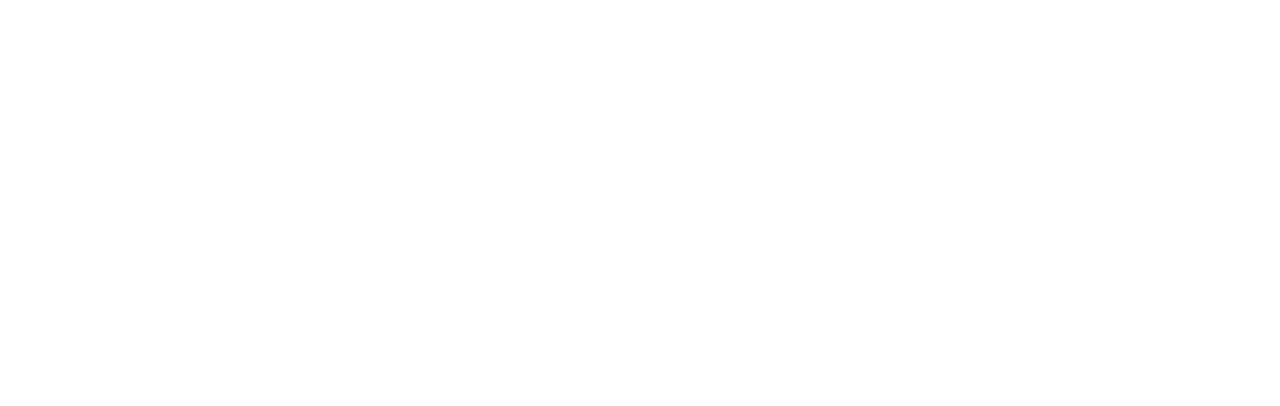
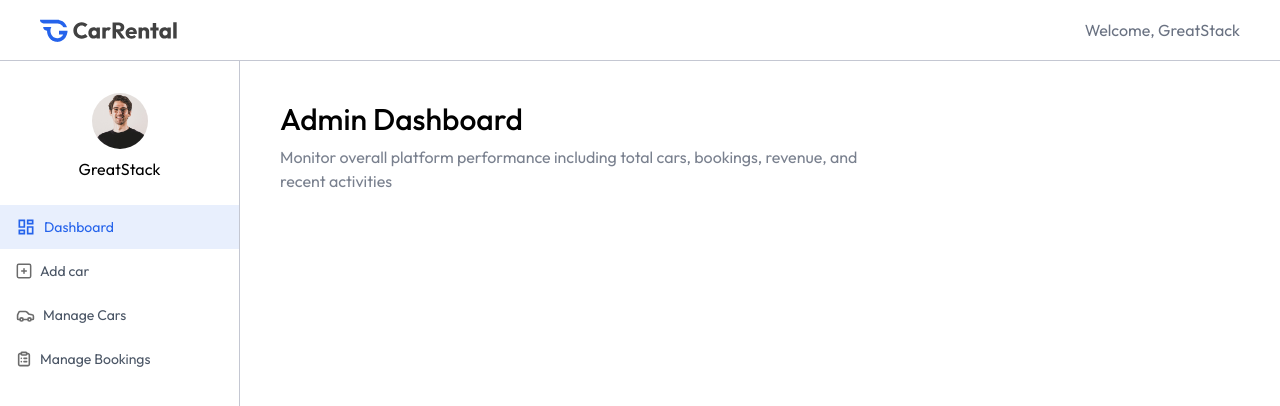
Before and after one commit to Mayor-chuke34/Car-rental, a React (Vite) app: page /owner in a window 1280 px wide. Before the commit this address had no page. Shown: the top 406 px of the page. Built offline with nearby package versions, Linux system fonts and the light colour scheme.

Commit message:
updated my components and pages

```diff
--- a/src/App.jsx
+++ b/src/App.jsx
@@ -6,6 +6,11 @@ import CarDetails from './pages/CarDetails'
 import Cars from './pages/Cars'
 import MyBookings from './pages/MyBookings'
 import Footer from './components/Footer'
+import Layout from './pages/Owner/Layout'
+import Dashboard from './pages/Owner/Dashboard'
+import AddCar from './pages/Owner/AddCar'
+import ManageCars from './pages/Owner/ManageCars'
+import ManageBookings from './pages/Owner/ManageBookings'
 
 const App = () => {
 
@@ -21,6 +26,12 @@ const isOwnerPath = useLocation().pathname.startsWith('/owner')
         <Route path='/car-details/:id'  element={<CarDetails/>}/>
         <Route path='/cars'  element={<Cars/>}/>
         <Route path='/my-bookings'  element={<MyBookings/>}/>
+        <Route path= '/owner' element={<Layout />}>
+          <Route  index element={<Dashboard />}/>
+          <Route path="add-car" element={<AddCar />}/>
+          <Route  path="manage-cars" element={<ManageCars />}/>
+          <Route  path="manage-bookings" element={<ManageBookings />}/>
+        </Route>
       </Routes>
         {!isOwnerPath && <Footer />}
 
--- /dev/null
+++ b/src/components/owner/NavbarOwner.jsx
@@ -0,0 +1,17 @@
+import React from 'react'
+import { assets, dummyUserData } from '../../assets/assets'
+import { Link } from 'react-router-dom';
+
+const NavbarOwner = () => {
+    const user = dummyUserData;
+  return (
+    <div className='flex items-center justify-between px-6 md:px-10 py-4 text-gray-500 border-b border-borderColor relative transition-all'>
+        <Link to='/'>
+            <img src={assets.logo} alt=""  className="h-7"/>
+        </Link>
+        <p>Welcome, {user.name || "Owner"}</p>
+    </div>
+  )
+}
+
+export default NavbarOwner
--- /dev/null
+++ b/src/components/owner/Sidebar.jsx
@@ -0,0 +1,48 @@
+import React, { useState } from 'react'
+import { assets, dummyUserData, ownerMenuLinks } from '../../assets/assets'
+import { NavLink, useLocation } from 'react-router-dom';
+
+const Sidebar = () => {
+
+    const user = dummyUserData;
+    const location = useLocation()
+    const [image, setImage] = useState('')
+
+    const updateImage = async ()=>{
+        user.image =URL.createObjectURL(image)
+        setImage('')
+    }
+
+  return (
+    <div className='relative min-h-screen md:flex flex-col items-center pt-8 max-w-13 md:max-w-60 w-full border-r border-borderColor text-sm'>
+
+      <div className='group relative'>
+        <label htmlFor="image">
+            <img src={image ? URL.createObjectURL(image) : user?.image || "https://images.unsplash.com/photo-1633332755192-727a05c4013d?q=80& w=300"} alt=""  className='h-9 md:h-14 w-9 md:w-14 rounded-full mx-auto'/>
+            <input type="file" id='image' accept="image/*"  hidden onchange={e=>
+                setImage(e.target.files[0])}/>
+
+                <div className='absolute hidden top-0 right-0 left-0 bottom-0 bg-black/10 rounded-full group-hover:flex items-center justify-center cursor-pointer'>
+                    <img src={assets.edit_icon} alt="" />
+                </div>
+        </label>
+      </div>
+      {image && (
+        <button className='absolute top-0 right-0 flex p-2 gap-1 bg-primary/10 text-primary cursor-pointer'>Save <img src={assets.check_icon}  width={13} alt="" onClick={updateImage}/></button>
+      )}
+      <p className='mt-2 text-base max-md:hidden'>{user?.name}</p>
+
+      <div className='w-full'>
+        {ownerMenuLinks.map((link, index)=>(
+            <NavLink key={index} to={link.path} className={`relative flex items-center gap-2 w-full py-3 pl-4 first:mt-6 ${link.path === location.pathname ? 'bg-primary/10 text-primary' : 'text-gray-600'}`}>
+                <img src={link.path === location.pathname ? link.coloredIcon : link.icon} alt="car icon" />
+                <span className='max-md:hidden'>{link.name}</span>
+                <div className={`${link.path === location.pathname && 'bg-primary'}w-1.5 h-8 rounded-1 right-0 absolute`}></div>
+            </NavLink>
+        ))}
+      </div>
+    </div>
+  )
+}
+
+export default Sidebar
--- /dev/null
+++ b/src/components/owner/Title.jsx
@@ -0,0 +1,12 @@
+import React from 'react'
+
+const Title = ({title, subTitle}) => {
+  return (
+    <>
+      <h1 className='font-medium text-3xl'>{title}</h1>
+      <p className='text-sm md:text-base text-gray-500/90 mt-2 max-w-156'>{subTitle}</p>
+    </>
+  )
+}
+
+export default Title
--- a/src/pages/MyBookings.jsx
+++ b/src/pages/MyBookings.jsx
@@ -5,6 +5,7 @@ import Title from '../components/Title'
 const MyBookings = () => {
 
     const [bookings, setBookings] = useState([])
+    const currency = import.meta.env.VITE_CURRENCY
 
     const fetchMyBookings = async ()=>{
         setBookings(dummyMyBookingsData)
@@ -49,7 +50,24 @@ const MyBookings = () => {
                                     <p>{booking.pickupDate.split('T')[0]} to {booking.returnDate.split('T')[0]}</p>
                                 </div>
                             </div>
+
+                            <div className='flex items-start gap-2 mt-3'>
+                                <img src={assets.location_icon_colored} alt=""  className='w-4 h-4 mt-1'/>
+                                <div>
+                                    <p className='text-gray-500'>Pick-up Location</p>
+                                    <p>{booking.car.location}</p>
+                                </div>
+                            </div>
                         </div>
+
+                    {/* Price */}
+                    <div className='md:col-span-1 flex flex-col justify-between gap-6'>
+                        <div className='text-sm text-gray-500 text-right'>
+                            <p>Total Price</p>
+                            <h1 className='text-2xl font-semibold text-primary'>{currency}{booking.price}</h1>
+                            <p>Booked on {booking.createdAt.split('T')[0]}</p>
+                        </div>
+                    </div>
 
             </div>
         ))}
--- /dev/null
+++ b/src/pages/Owner/AddCar.jsx
@@ -0,0 +1,11 @@
+import React from 'react'
+
+const AddCar = () => {
+  return (
+    <div>
+
+    </div>
+  )
+}
+
+export default AddCar
--- /dev/null
+++ b/src/pages/Owner/Dashboard.jsx
@@ -0,0 +1,34 @@
+import React, { useEffect, useState } from 'react'
+import { assets, dummyDashboardData } from '../../assets/assets'
+import Title from '../../components/owner/Title'
+
+const Dashboard = () => {
+
+    const [data, setData] = useState({
+        totalCars: 0,
+        totalBookings: 0,
+        pendingBookings: 0,
+        completedBookings: 0,
+        recentBookings: [],
+        monthlyRevenue: 0,
+    })
+
+    const dashboardCards = [
+        {title: "Total Cars", value: data.totalCars, icon: assets.carIconColored},
+        {title: "Total Bookings", value: data.totalBookings, icon: assets.listIconColored},
+        {title: "Pending", value: data.pendingBookings, icon: assets. listIconColored},
+        {title: "Confirmed", value: data.completedBookings, icon: assets. listIconColored},
+    ]
+
+    useEffect(()=>(
+        setData(dummyDashboardData)
+    ), [])
+
+  return (
+    <div className='px-4 pt-10 md:px-10 flex-1'>
+      <Title  title="Admin Dashboard" subTitle="Monitor overall platform performance including total cars, bookings, revenue, and recent activities"/>
+    </div>
+  )
+}
+
+export default Dashboard
--- /dev/null
+++ b/src/pages/Owner/Layout.jsx
@@ -0,0 +1,18 @@
+import React from 'react'
+import NavbarOwner from '../../components/owner/NavbarOwner'
+import Sidebar from '../../components/owner/Sidebar'
+import { Outlet } from 'react-router-dom'
+
+const Layout = () => {
+  return (
+    <div className='flex flex-col'>
+      <NavbarOwner />
+      <div className='flex'>
+        <Sidebar />
+        <Outlet />
+      </div>
+    </div>
+  )
+}
+
+export default Layout
--- /dev/null
+++ b/src/pages/Owner/ManageBookings.jsx
@@ -0,0 +1,11 @@
+import React from 'react'
+
+const ManageBookings = () => {
+  return (
+    <div>
+
+    </div>
+  )
+}
+
+export default ManageBookings
--- /dev/null
+++ b/src/pages/Owner/ManageCars.jsx
@@ -0,0 +1,11 @@
+import React from 'react'
+
+const ManageCars = () => {
+  return (
+    <div>
+
+    </div>
+  )
+}
+
+export default ManageCars
```
